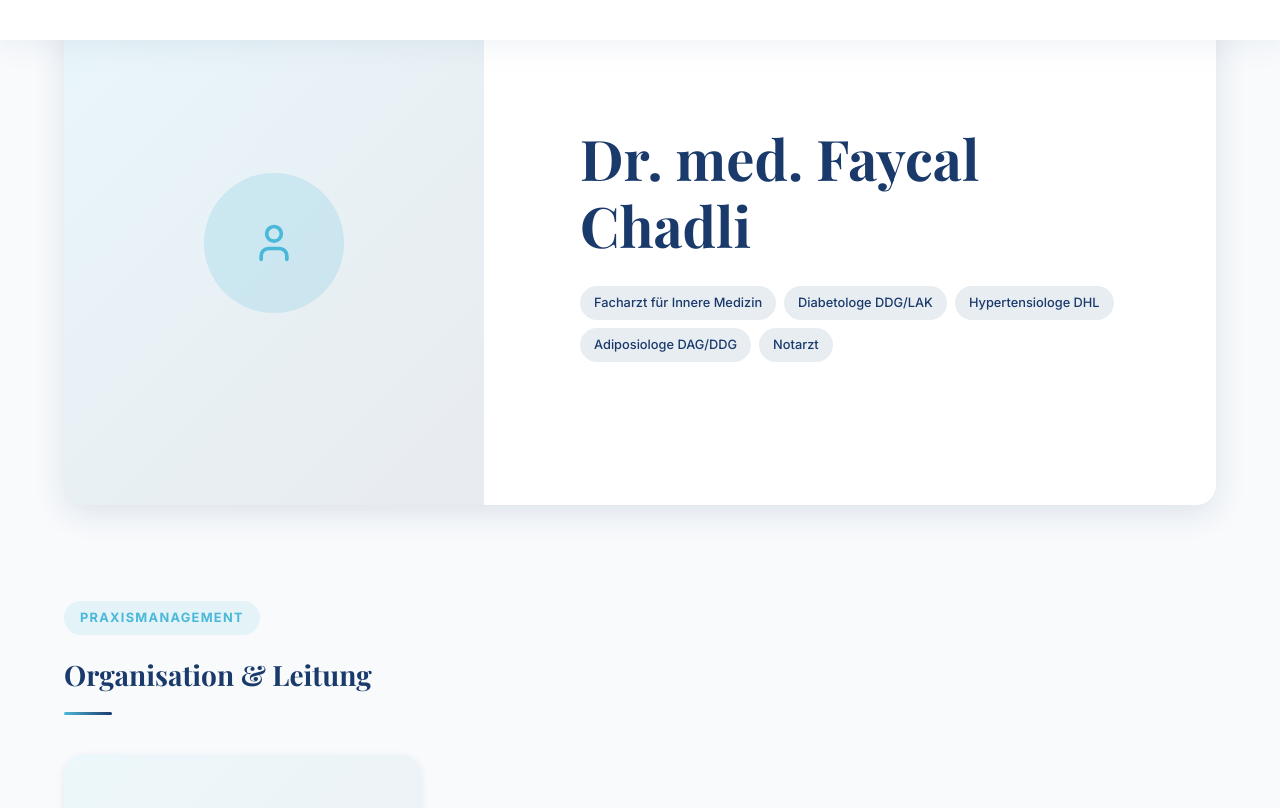
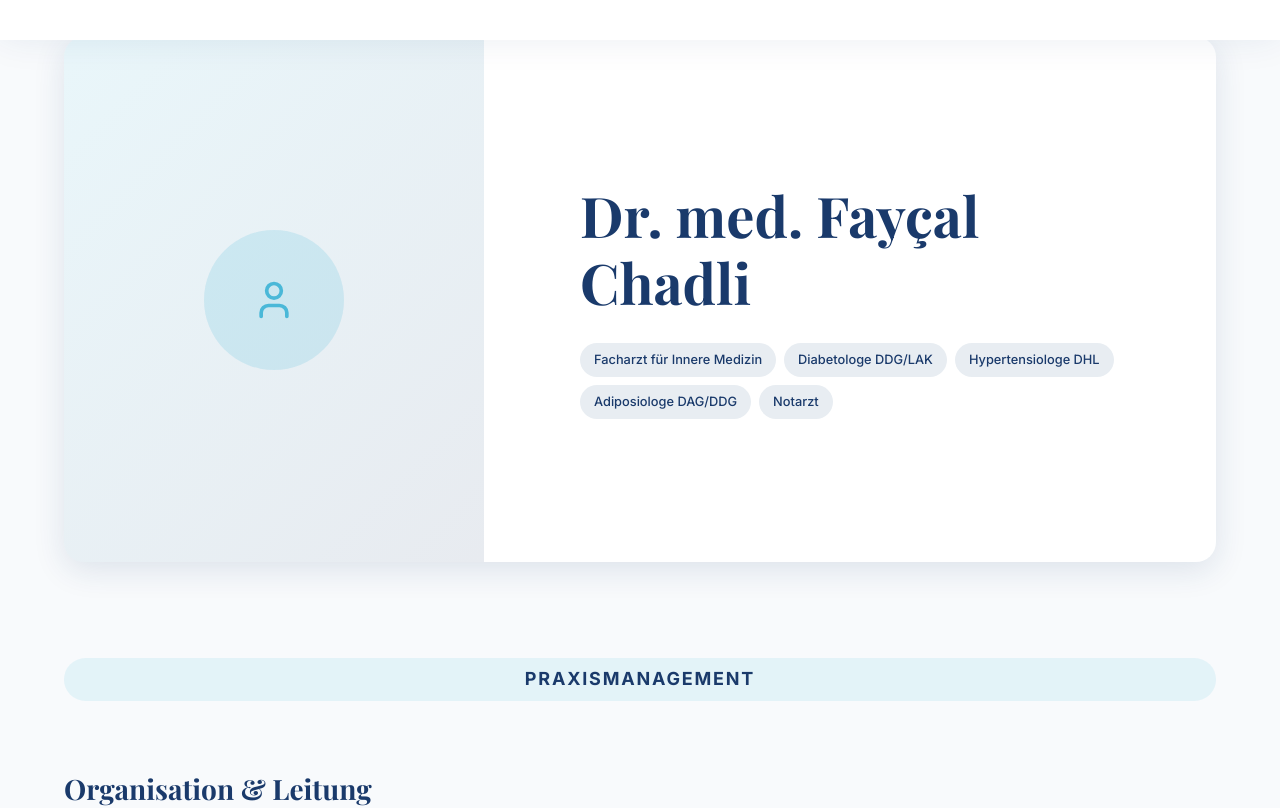
Before and after one commit to Alpy81/doctors-office-demo, a React (Vite) app: page /vita in a window 1280 px wide. Shown: the part 760-1568 px from the top of the page. Built offline with nearby package versions, Linux system fonts and the light colour scheme.

Commit message:
update commit

```diff
--- a/src/pages/Vita/Vita.css
+++ b/src/pages/Vita/Vita.css
@@ -138,16 +138,18 @@
 }
 
 .team-page-eyebrow {
-  display: inline-block;
+  display: flex;
+  align-items: center;
+  justify-content: center;
   padding: 6px 16px;
   background: rgba(74, 184, 216, 0.12);
-  color: var(--color-secondary);
+  color: var(--color-primary);
   border-radius: var(--radius-full);
-  font-size: var(--fs-xs);
+  font-size: var(--fs-base);
   font-weight: 700;
   letter-spacing: 0.10em;
   text-transform: uppercase;
-  margin-bottom: var(--space-sm);
+  margin-bottom: var(--space-xl);
 }
 
 .team-page-section-title {
--- a/src/pages/Vita/Vita.tsx
+++ b/src/pages/Vita/Vita.tsx
@@ -49,7 +49,7 @@ export default function Vita() {
               <div className="team-page-doctor__body">
 
                 <h2 className="team-page-doctor__name">
-                  Dr. med. Faycal Chadli
+                  Dr. med. Fayçal Chadli
                 </h2>
                 <div className="team-page-doctor__tags">
                   <span className="team-page-doctor__tag">Facharzt für Innere Medizin</span>
```
